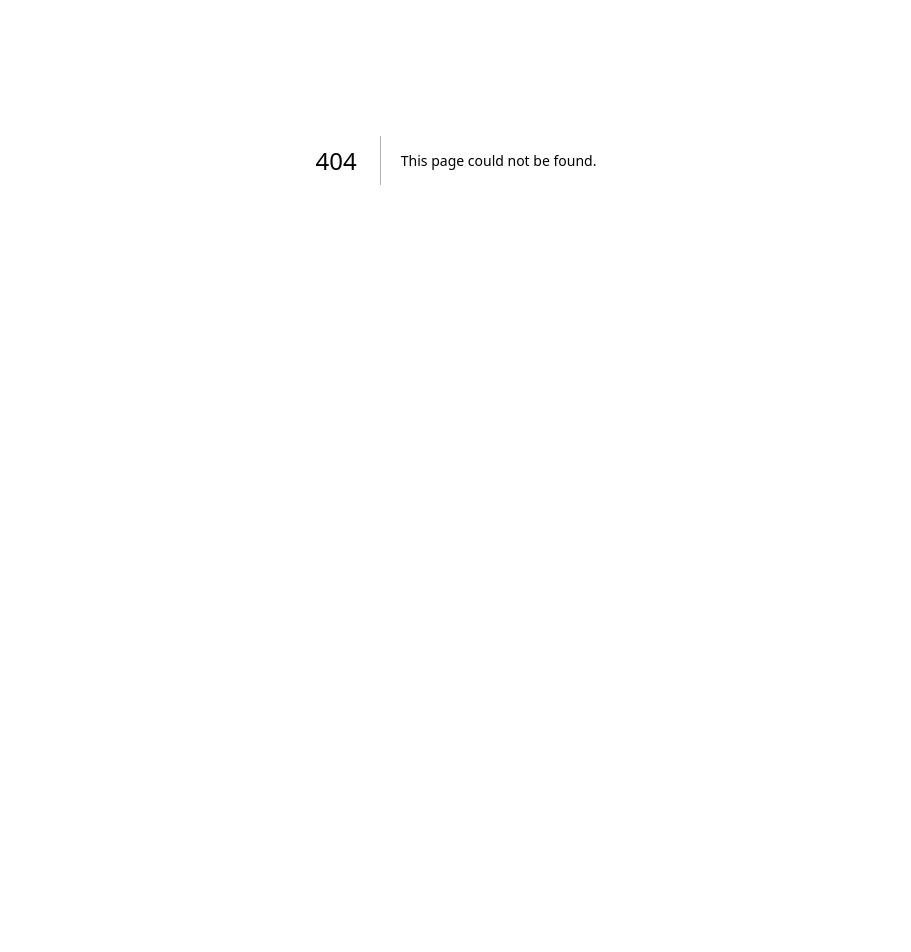
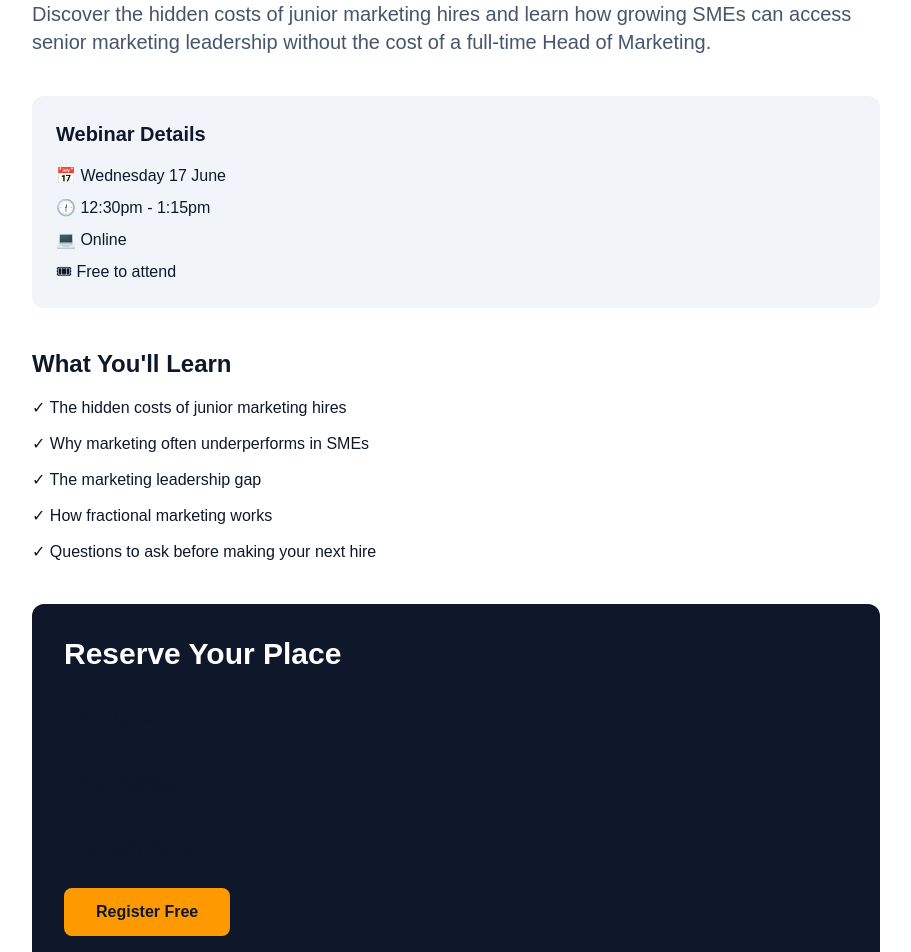
Before and after one commit to vivaredman/headstart-marketing, a Next.js app: page /webinar in a window 1280 px wide. Before the commit this address had no page. Shown: the part 240-1192 px from the top of the page, without its empty margins (184-1095 px from the left). Before the commit the page ends 800 px from the top, so only its background shows below. Built offline with nearby package versions, Linux system fonts and the light colour scheme.

Commit message:
Add webinar registration page

```diff
--- /dev/null
+++ b/app/webinar/page.tsx
@@ -0,0 +1,92 @@
+export default function WebinarPage() {
+  return (
+    <main className="min-h-screen bg-white text-slate-900">
+      <section className="max-w-4xl mx-auto px-6 py-20">
+
+        <p className="text-amber-500 font-semibold uppercase tracking-wider mb-4">
+          Free Webinar
+        </p>
+
+        <h1 className="text-5xl font-bold mb-6">
+          Why Hiring a Junior Marketer Could Be Costing Your Business Growth
+        </h1>
+
+        <p className="text-xl text-slate-600 mb-10">
+          Discover the hidden costs of junior marketing hires and learn how
+          growing SMEs can access senior marketing leadership without the cost
+          of a full-time Head of Marketing.
+        </p>
+
+        <div className="bg-slate-100 rounded-xl p-6 mb-10">
+          <h2 className="font-bold text-xl mb-4">
+            Webinar Details
+          </h2>
+
+          <ul className="space-y-2">
+            <li>📅 Wednesday 17 June</li>
+            <li>🕧 12:30pm - 1:15pm</li>
+            <li>💻 Online</li>
+            <li>🎟 Free to attend</li>
+          </ul>
+        </div>
+
+        <div className="mb-10">
+          <h2 className="font-bold text-2xl mb-4">
+            What You'll Learn
+          </h2>
+
+          <ul className="space-y-3">
+            <li>✓ The hidden costs of junior marketing hires</li>
+            <li>✓ Why marketing often underperforms in SMEs</li>
+            <li>✓ The marketing leadership gap</li>
+            <li>✓ How fractional marketing works</li>
+            <li>✓ Questions to ask before making your next hire</li>
+          </ul>
+        </div>
+
+        <div className="bg-slate-900 text-white rounded-xl p-8">
+          <h2 className="text-3xl font-bold mb-6">
+            Reserve Your Place
+          </h2>
+
+          <form
+  action="https://formspree.io/f/mwvjqrey"
+  method="POST"
+  className="space-y-4"
+>
+            <input
+              type="text"
+              name="name"
+              placeholder="Your Name"
+              required
+              className="w-full p-3 rounded text-slate-900"
+            />
+
+            <input
+              type="email"
+              name="email"
+              placeholder="Email Address"
+              required
+              className="w-full p-3 rounded text-slate-900"
+            />
+
+            <input
+              type="text"
+              name="company"
+              placeholder="Company Name"
+              className="w-full p-3 rounded text-slate-900"
+            />
+
+            <button
+              type="submit"
+              className="bg-amber-500 hover:bg-amber-600 text-slate-900 font-bold px-8 py-3 rounded-lg"
+            >
+              Register Free
+            </button>
+          </form>
+        </div>
+
+      </section>
+    </main>
+  );
+}
```
